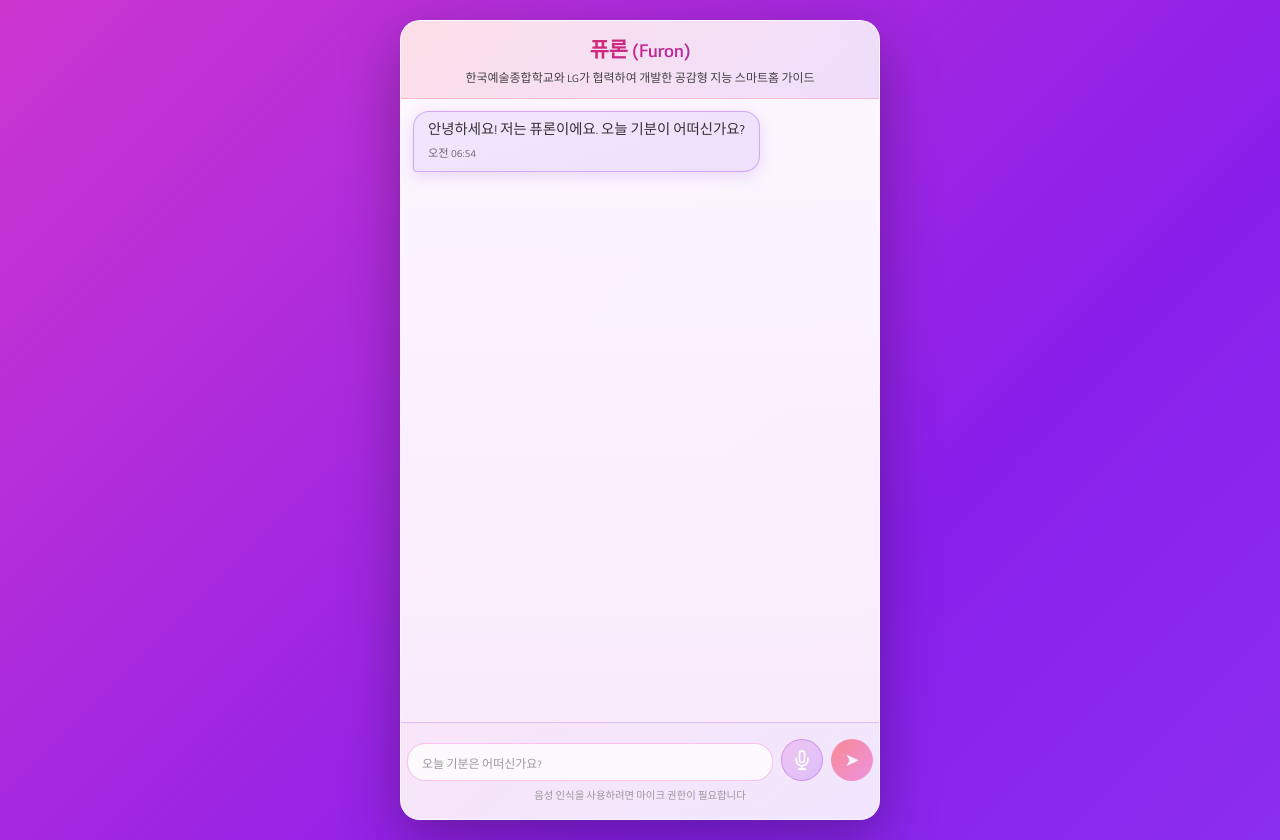
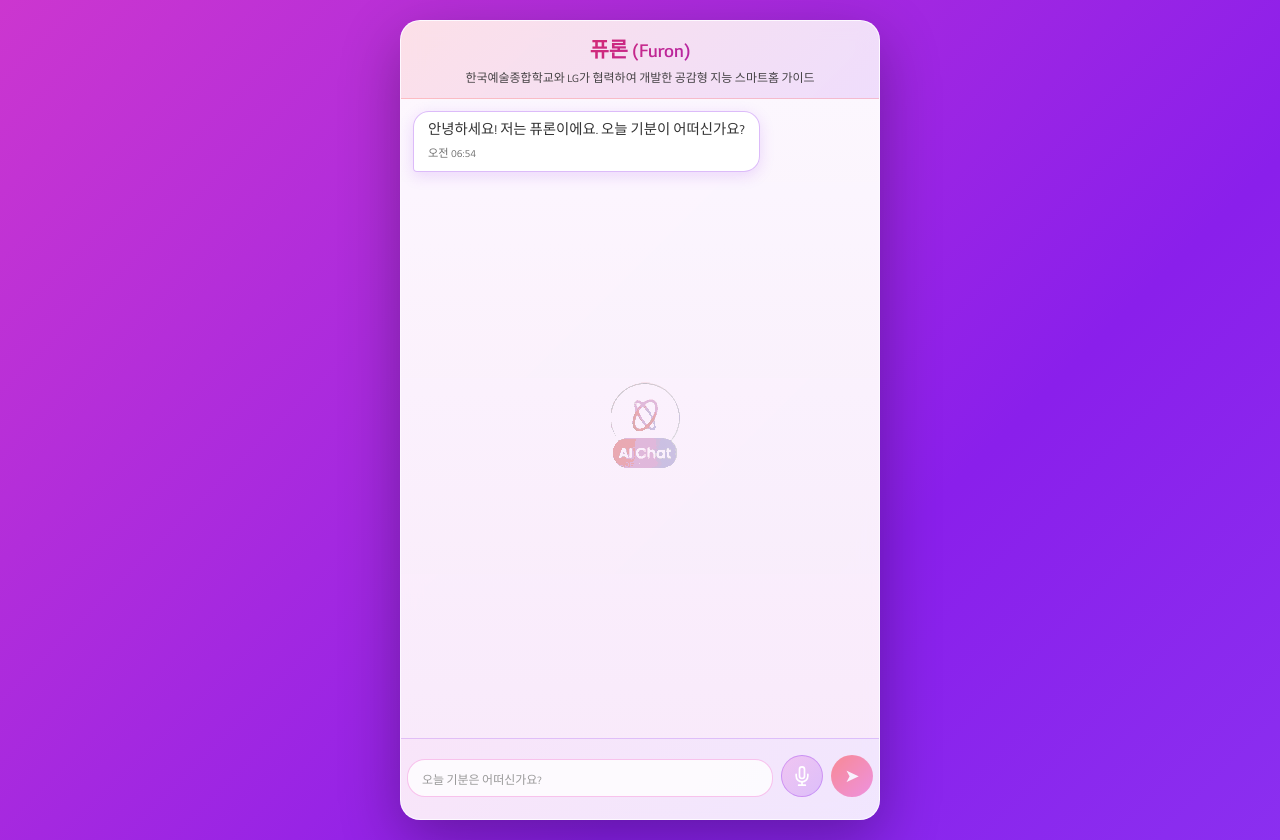
Before and after one commit to SooyounJo/lg_inter, a Next.js app: page / in a window 1280 px wide. Built offline with nearby package versions, Linux system fonts and the light colour scheme; no server answers.

Commit message:
Add animated GIF background to chat interface with improved message visibility

```diff
--- a/components/ui.js
+++ b/components/ui.js
@@ -189,6 +189,12 @@
         </div>
 
         <div className={styles.messages}>
+          {/* Background GIF Animation inside chat */}
+          <img
+            src="/aichatanimation-unscreen.gif"
+            alt=""
+            className={styles.backgroundVideo}
+          />
         {messages.map((message) => (
           <div
             key={message.id}
@@ -252,9 +258,6 @@
             ➤
           </button>
         </div>
-        <div className={styles.hint}>
-          음성 인식을 사용하려면 마이크 권한이 필요합니다
-        </div>
       </div>
       </div>
     </div>
--- a/styles/1005css.module.css
+++ b/styles/1005css.module.css
@@ -7,6 +7,27 @@
   display: flex;
   justify-content: center;
   align-items: center;
+  position: relative;
+  overflow: hidden;
+}
+
+/* Background GIF Animation */
+.backgroundVideo {
+  position: absolute;
+  top: 50%;
+  left: 50%;
+  transform: translate(-50%, -50%);
+  max-width: 80%;
+  max-height: 80%;
+  width: auto;
+  height: auto;
+  opacity: 0.4;
+  z-index: 0;
+  pointer-events: none;
+  object-fit: contain;
+  object-position: center center;
+  image-rendering: -webkit-optimize-contrast;
+  image-rendering: crisp-edges;
 }
 
 @keyframes gradientShift {
@@ -34,6 +55,8 @@
   box-shadow: 0 20px 60px rgba(0, 0, 0, 0.3);
   border-radius: 20px;
   border: 1px solid rgba(255, 255, 255, 0.5);
+  position: relative;
+  z-index: 2;
 }
 
 .header {
@@ -176,11 +199,14 @@
   padding: 12px;
   background: linear-gradient(180deg, rgba(255, 255, 255, 0.3) 0%, rgba(235, 65, 194, 0.05) 100%);
   min-height: 0;
+  position: relative;
 }
 
 .message {
   margin-bottom: 12px;
   display: flex;
+  position: relative;
+  z-index: 10;
 }
 
 .userMessage {
@@ -196,22 +222,24 @@
   padding: 10px 14px;
   border-radius: 16px;
   position: relative;
+  z-index: 10;
 }
 
 .userMessage .messageContent {
-  background: linear-gradient(135deg, rgba(255, 48, 45, 0.15), rgba(235, 65, 194, 0.15));
-  color: #333;
+  background: linear-gradient(135deg, rgba(255, 48, 45, 0.85), rgba(235, 65, 194, 0.85));
+  color: #fff;
   border: 1px solid rgba(255, 48, 45, 0.3);
   border-bottom-right-radius: 4px;
   box-shadow: 0 4px 15px rgba(255, 48, 45, 0.2);
 }
 
 .botMessage .messageContent {
-  background: linear-gradient(135deg, rgba(140, 80, 250, 0.1), rgba(138, 31, 235, 0.1));
+  background: rgba(255, 255, 255, 0.95);
   color: #333;
   border: 1px solid rgba(138, 31, 235, 0.3);
   border-bottom-left-radius: 4px;
   box-shadow: 0 4px 15px rgba(138, 31, 235, 0.15);
+  backdrop-filter: blur(10px);
 }
 
 .messageText {
@@ -419,6 +447,12 @@
   .messageContent {
     max-width: 85%;
   }
+
+  .backgroundVideo {
+    max-width: 85%;
+    max-height: 70%;
+    opacity: 0.35;
+  }
 }
 
 @media (min-width: 521px) {
```
Also changed, not shown: public/aichatanimation-unscreen.gif (added).
